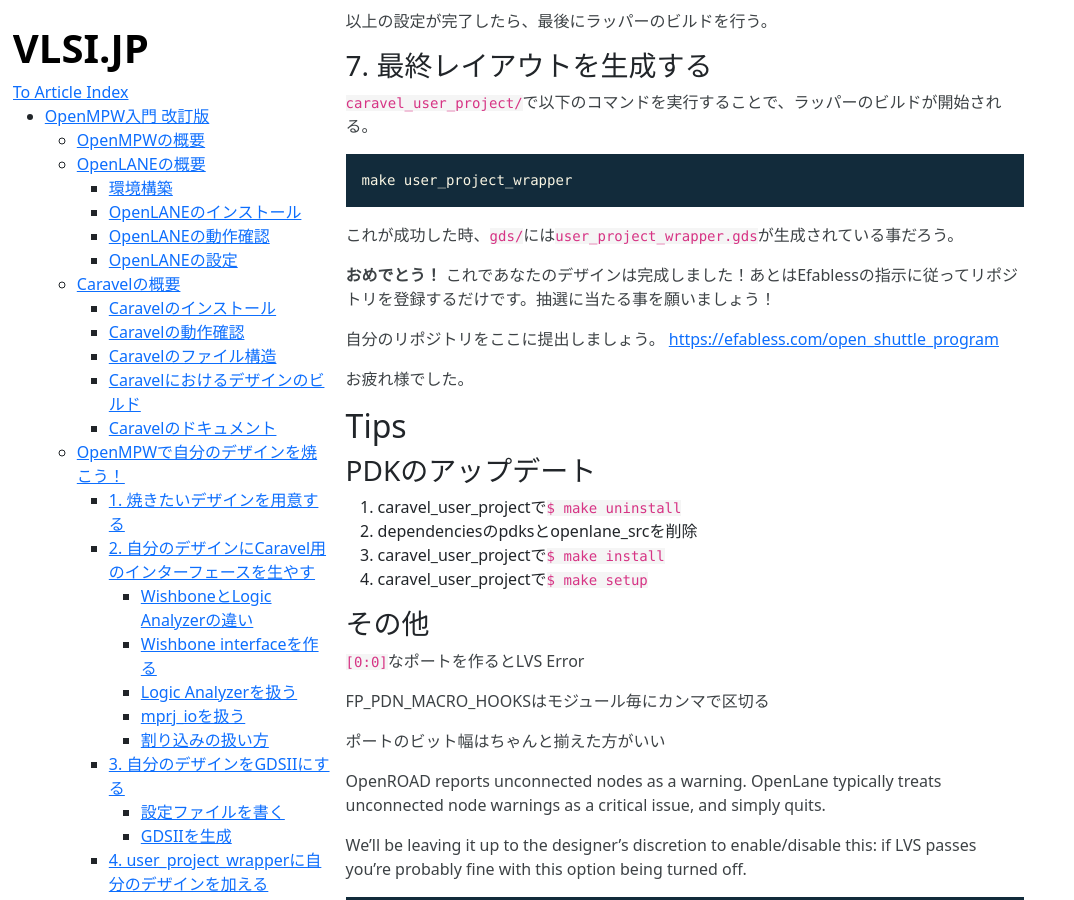
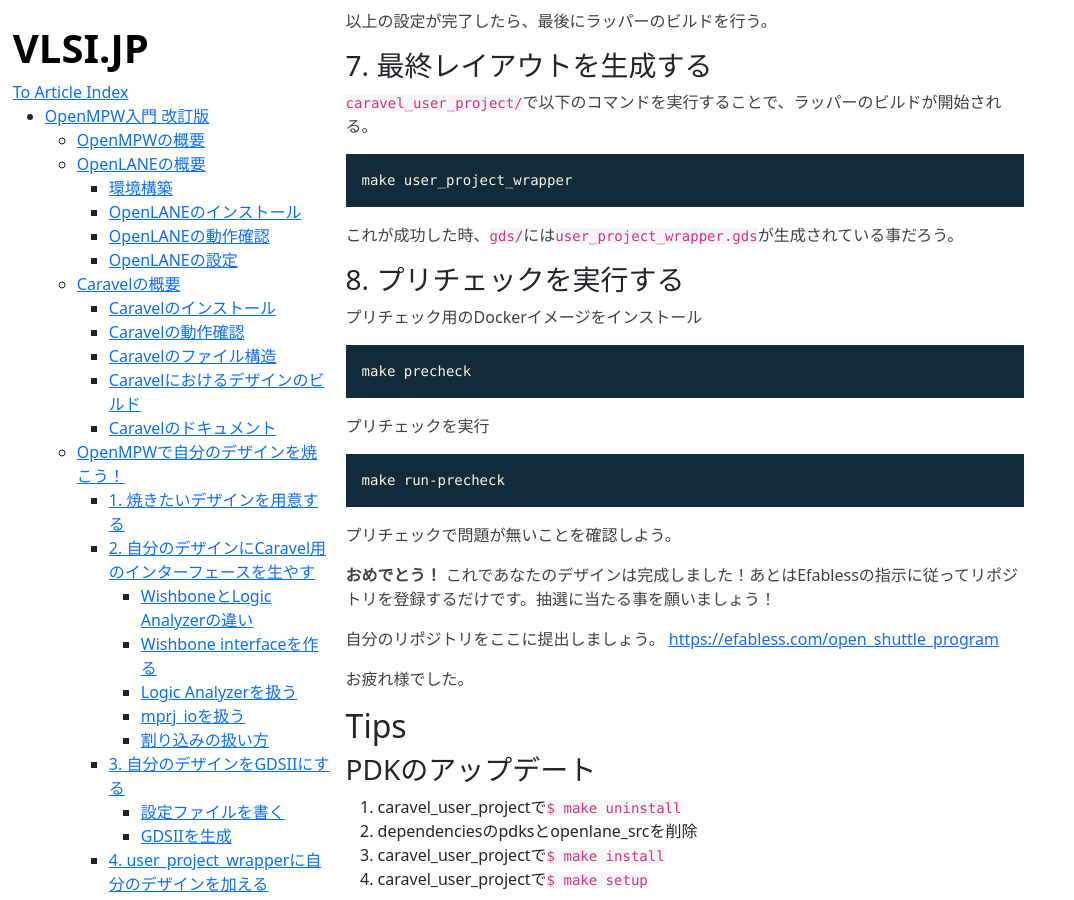
Before and after one commit to Cra2yPierr0t/Cra2yPierr0t.github.io, a Jekyll site: the page built from OpenMPW.md, in a window 1280 px wide and 900 px high, scrolled down 23717 px. Shown: the whole window, without its empty margins (0-1074 px from the left). Built offline with Jekyll 4.4.1, drawn with Linux system fonts in a browser that asks for light colours.

Commit message:
added precheck

````diff
--- a/OpenMPW.md
+++ b/OpenMPW.md
@@ -835,6 +835,20 @@ make user_project_wrapper
 
 これが成功した時、`gds/`には`user_project_wrapper.gds`が生成されている事だろう。
 
+### 8. プリチェックを実行する
+
+プリチェック用のDockerイメージをインストール
+```bash
+make precheck
+```
+
+プリチェックを実行
+```bash
+make run-precheck
+```
+
+プリチェックで問題が無いことを確認しよう。
+
 **おめでとう！** これであなたのデザインは完成しました！あとはEfablessの指示に従ってリポジトリを登録するだけです。抽選に当たる事を願いましょう！
 
 自分のリポジトリをここに提出しましょう。
````
